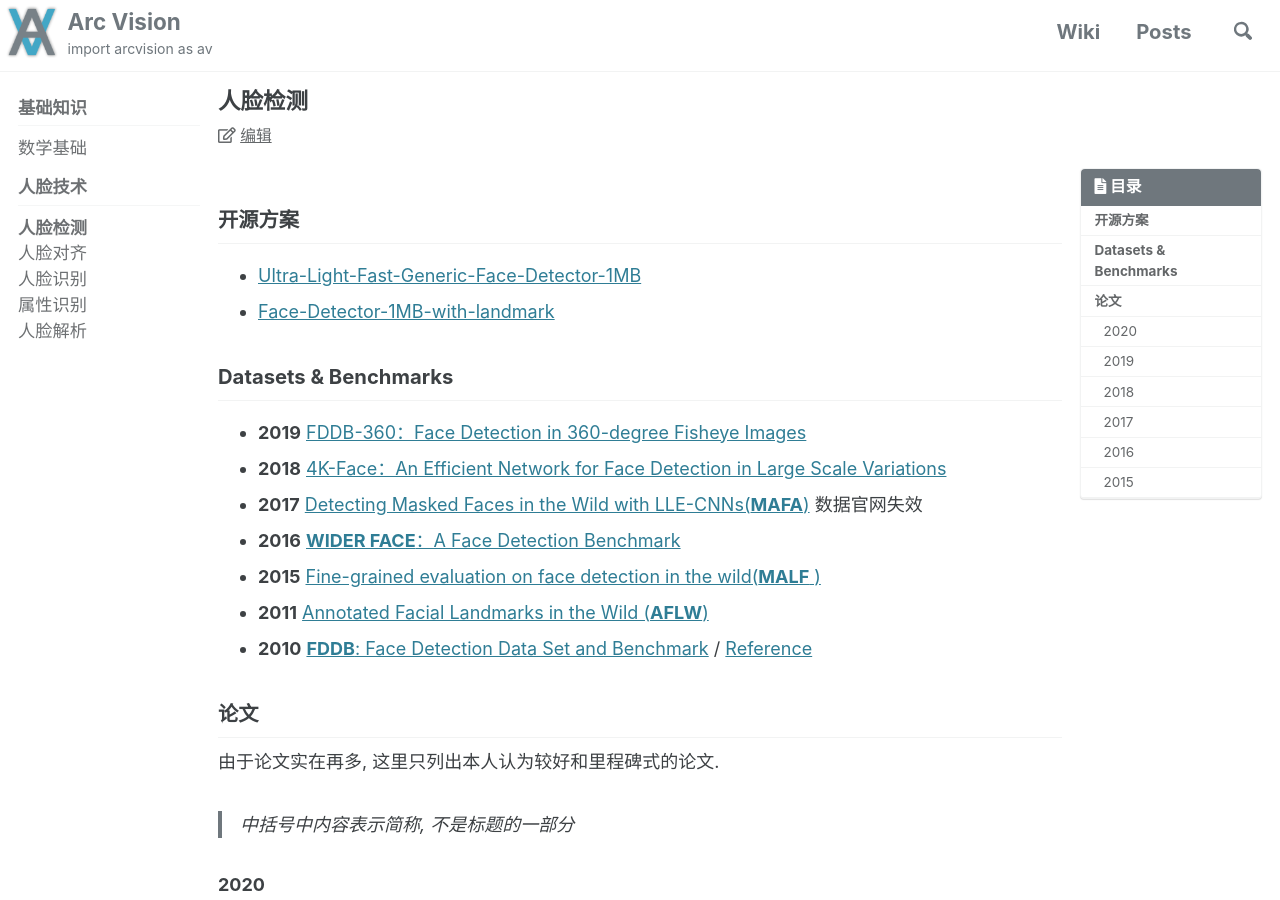
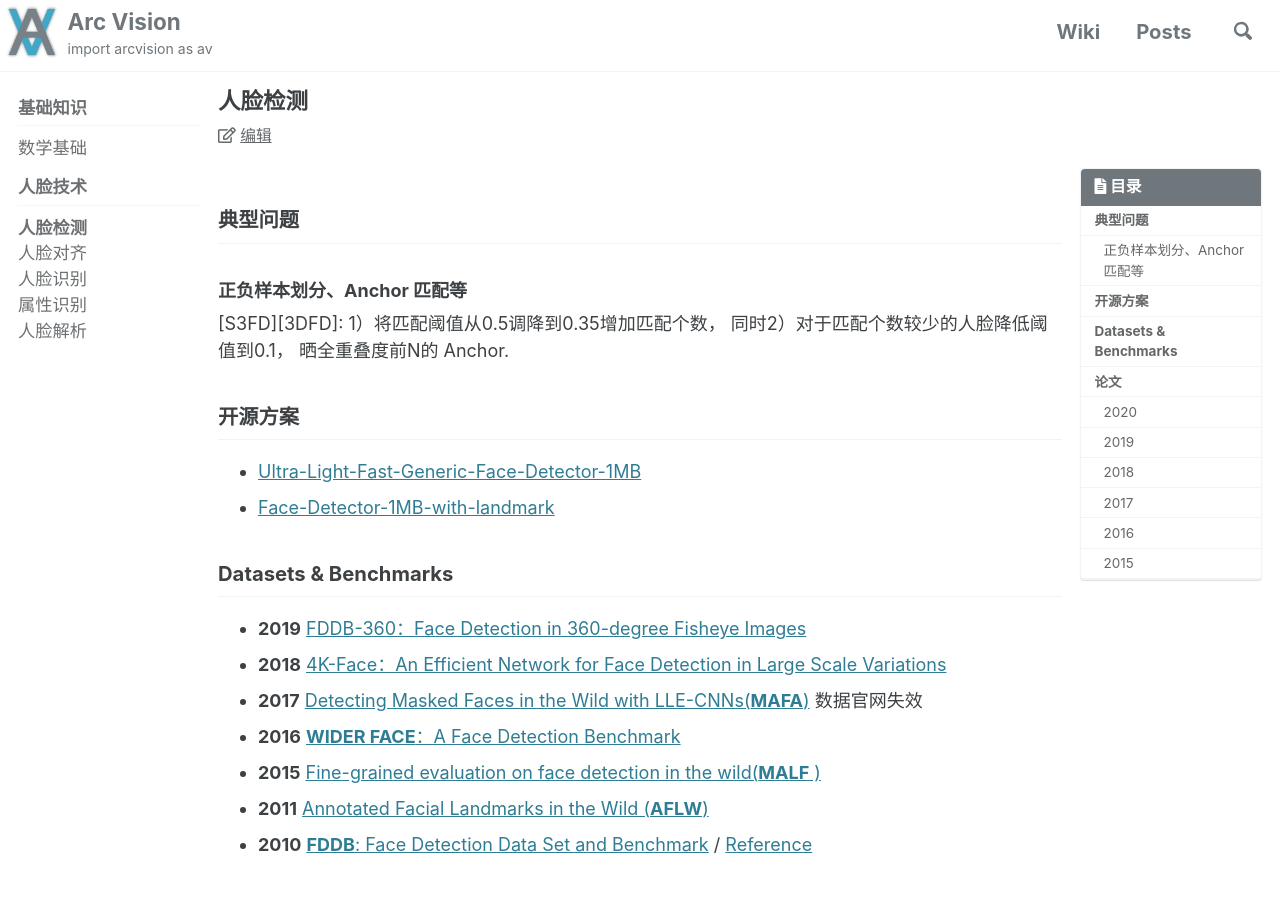
Before and after one commit to ArcVision/ArcVision.github.io, a Jekyll site: the page built from _wiki/11-face-detection.md, in a window 1280 px wide and 900 px high. Built offline with Jekyll 4.4.1, drawn with Linux system fonts in a browser that asks for light colours; cached includes are drawn as plain includes; comment, search, counter and statistics services are not loaded.

Commit message:
Update 11-face-detection.md

```diff
--- a/_wiki/11-face-detection.md
+++ b/_wiki/11-face-detection.md
@@ -6,6 +6,14 @@ last_modified_at: 2020-08-08
 #   - /math/
 toc: true
 ---
+
+## 典型问题
+
+### 正负样本划分、Anchor 匹配等
+
+[S3FD][3DFD]: 1）将匹配阈值从0.5调降到0.35增加匹配个数， 同时2）对于匹配个数较少的人脸降低阈值到0.1， 晒全重叠度前N的 Anchor.
+
+[S3FD]: https://arxiv.org/abs/1708.05237
 
 ## 开源方案
 
```
